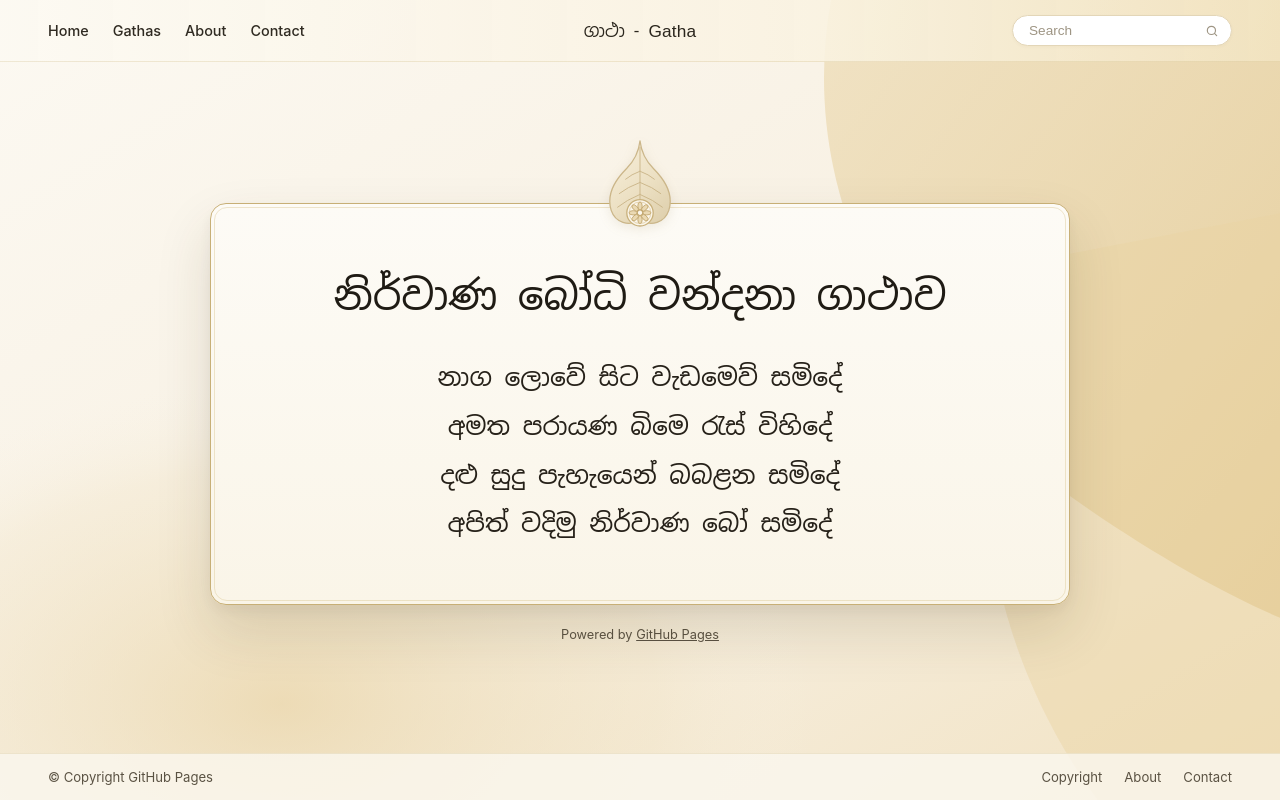
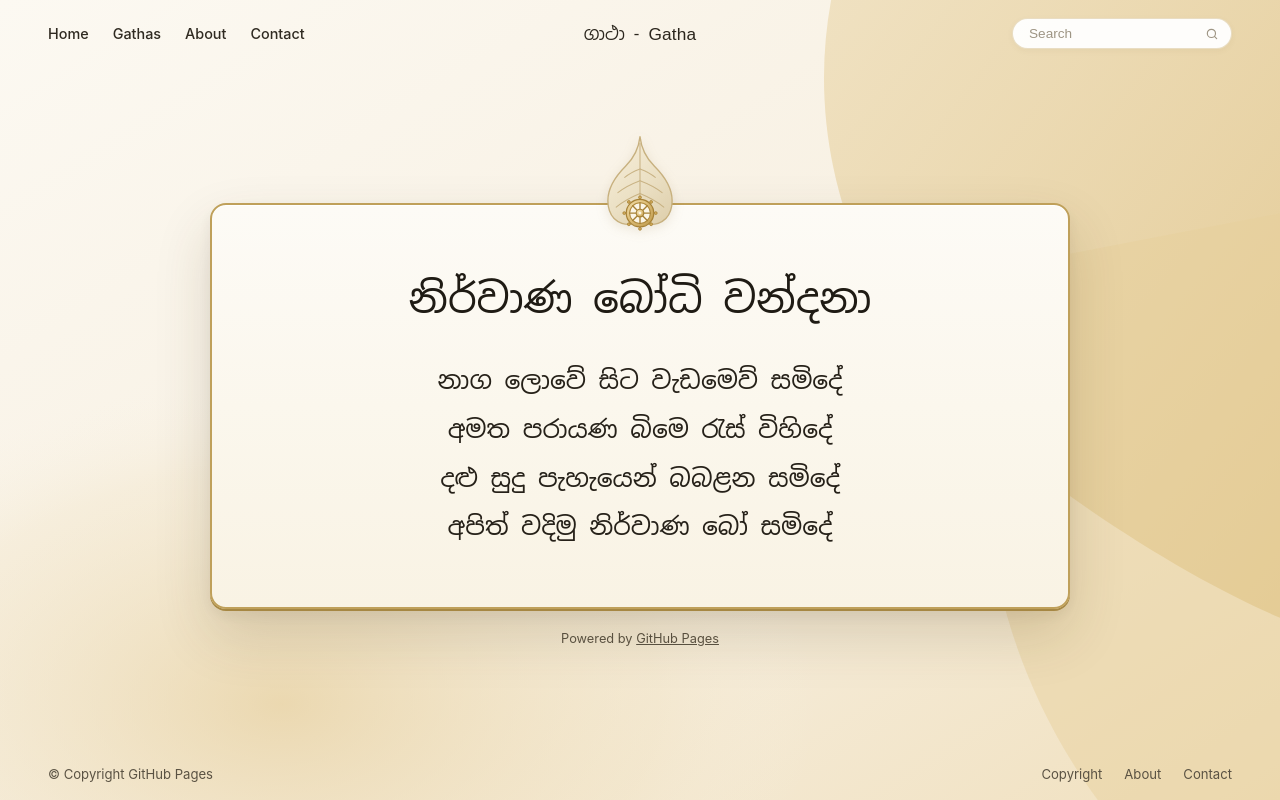
Before and after one commit to yashanthahark-bit/nirwana-bodhi-wandana, a plain HTML site: page index.html in a window 1280 px wide. Drawn offline with Linux system fonts and the light colour scheme.

Commit message:
Refactor styles and update HTML structure
Updated styles and structure for improved layout and design consistency.

```diff
--- a/index.html
+++ b/index.html
@@ -13,9 +13,8 @@
   <style>
     :root {
       --bg-base: #fbf7ee;
-      --card-bg: #fcf9f2;
-      --border-gold: #c7af76;
-      --border-gold-soft: #e2d1a7;
+      --border-gold: #bfa05a;
+      --border-gold-dark: #a68743;
       --text-primary: #221e17;
       --text-secondary: #5a5243;
     }
@@ -37,7 +36,7 @@
       overflow-x: hidden;
     }
 
-    /* Exact Prototype Background Curves */
+    /* Seamless Background Curves matching Prototype */
     .bg-canvas {
       position: fixed;
       inset: 0;
@@ -47,21 +46,15 @@
       pointer-events: none;
     }
 
-    /* Top Navigation Bar */
+    /* Top Navigation Bar — Seamless over background */
     header {
       position: relative;
       z-index: 10;
       display: grid;
       grid-template-columns: 1fr auto 1fr;
       align-items: center;
-      padding: 15px 48px;
-      background: linear-gradient(
-        90deg,
-        rgba(252, 249, 242, 0.92) 0%,
-        rgba(249, 242, 224, 0.88) 65%,
-        rgba(242, 228, 194, 0.85) 100%
-      );
-      border-bottom: 1px solid rgba(199, 175, 118, 0.25);
+      padding: 18px 48px;
+      background: transparent;
       font-family: -apple-system, BlinkMacSystemFont, "Segoe UI", Roboto, sans-serif;
       font-size: 0.9rem;
     }
@@ -104,12 +97,12 @@
       width: 100%;
       padding: 7px 36px 7px 16px;
       border-radius: 999px;
-      border: 1px solid #e3d6b8;
-      background: #ffffff;
+      border: 1px solid rgba(191, 160, 90, 0.35);
+      background: rgba(255, 255, 255, 0.95);
       font-size: 0.85rem;
       color: var(--text-primary);
       outline: none;
-      box-shadow: 0 1px 3px rgba(90, 70, 30, 0.04);
+      box-shadow: 0 2px 6px rgba(90, 70, 30, 0.05);
     }
 
     .search-field input::placeholder {
@@ -136,48 +129,40 @@
       flex-direction: column;
       align-items: center;
       justify-content: center;
-      padding: 40px 24px 48px;
+      padding: 36px 24px 44px;
     }
 
     .card-wrapper {
       position: relative;
       width: 100%;
       max-width: 860px;
-      margin-top: 38px;
+      margin-top: 42px;
     }
 
-    /* Overlapping Bo Leaf & Lotus Rosette Emblem */
+    /* Overlapping Bo Leaf & Detailed Dharma Chakra Emblem */
     .bo-emblem {
       position: absolute;
-      top: -68px;
+      top: -72px;
       left: 50%;
       transform: translateX(-50%);
       z-index: 8;
       pointer-events: none;
-      filter: drop-shadow(0 3px 6px rgba(135, 108, 52, 0.12));
+      filter: drop-shadow(0 3px 6px rgba(135, 108, 52, 0.14));
     }
 
     .card {
       width: 100%;
-      background: linear-gradient(180deg, #fdfbf6 0%, #faf5e8 100%);
-      border: 1.5px solid var(--border-gold);
+      background: linear-gradient(180deg, #fdfbf6 0%, #f9f3e4 100%);
+      border: 2px solid var(--border-gold);
       border-radius: 16px;
-      padding: 64px 48px 56px;
+      padding: 66px 48px 56px;
       text-align: center;
       position: relative;
       box-shadow:
-        0 26px 55px rgba(74, 56, 20, 0.14),
-        0 6px 16px rgba(74, 56, 20, 0.06);
-    }
-
-    /* Subtle inner bevel highlight */
-    .card::after {
-      content: "";
-      position: absolute;
-      inset: 3px;
-      border: 1px solid rgba(226, 209, 167, 0.55);
-      border-radius: 13px;
-      pointer-events: none;
+        0 2px 0 var(--border-gold-dark),
+        0 26px 56px rgba(74, 56, 20, 0.16),
+        0 6px 16px rgba(74, 56, 20, 0.07),
+        inset 0 1px 0 rgba(255, 255, 255, 0.9);
     }
 
     h1 {
@@ -207,16 +192,15 @@
       text-decoration: underline;
     }
 
-    /* Footer */
+    /* Footer — Seamless over background */
     footer {
       position: relative;
       z-index: 10;
       display: flex;
       align-items: center;
       justify-content: space-between;
-      padding: 15px 48px;
-      background: rgba(251, 247, 238, 0.82);
-      border-top: 1px solid rgba(199, 175, 118, 0.25);
+      padding: 18px 48px;
+      background: transparent;
       font-family: -apple-system, BlinkMacSystemFont, "Segoe UI", Roboto, sans-serif;
       font-size: 0.82rem;
       color: var(--text-secondary);
@@ -247,7 +231,7 @@
         display: none;
       }
       .card {
-        padding: 56px 22px 44px;
+        padding: 58px 22px 44px;
       }
       footer {
         padding: 14px 20px;
@@ -261,35 +245,31 @@
     <defs>
       <linearGradient id="baseCream" x1="0%" y1="0%" x2="100%" y2="100%">
         <stop offset="0%" stop-color="#fcf9f2" />
-        <stop offset="60%" stop-color="#f7efe0" />
-        <stop offset="100%" stop-color="#f1e2c2" />
+        <stop offset="58%" stop-color="#f7efe0" />
+        <stop offset="100%" stop-color="#f0e0be" />
       </linearGradient>
       <linearGradient id="rightGoldArc" x1="0%" y1="0%" x2="100%" y2="100%">
-        <stop offset="0%" stop-color="#eddcb6" stop-opacity="0.72" />
-        <stop offset="100%" stop-color="#e3ca94" stop-opacity="0.88" />
+        <stop offset="0%" stop-color="#eddcb6" stop-opacity="0.78" />
+        <stop offset="100%" stop-color="#e1c68c" stop-opacity="0.92" />
       </linearGradient>
       <radialGradient id="bottomLeftGlow" cx="22%" cy="88%" r="42%">
-        <stop offset="0%" stop-color="#e7d09e" stop-opacity="0.65" />
+        <stop offset="0%" stop-color="#e5cd99" stop-opacity="0.68" />
         <stop offset="70%" stop-color="#efe0be" stop-opacity="0.28" />
         <stop offset="100%" stop-color="#fbf7ee" stop-opacity="0" />
       </radialGradient>
     </defs>
 
-    <!-- Base Warm Cream -->
     <rect width="1440" height="900" fill="url(#baseCream)" />
-
-    <!-- Soft Circular Golden Wash on Bottom-Left -->
     <rect width="1440" height="900" fill="url(#bottomLeftGlow)" />
 
-    <!-- Sweeping Right-Side Golden Organic Curve -->
     <path
       d="M935,0 C900,190 980,390 1165,530 C1275,612 1370,665 1440,695 L1440,0 Z"
       fill="url(#rightGoldArc)"
     />
     <path
       d="M1180,290 C1065,450 1095,710 1235,900 L1440,900 L1440,240 Z"
-      fill="#e8d3a3"
-      fill-opacity="0.45"
+      fill="#e6cf9c"
+      fill-opacity="0.48"
     />
   </svg>
 
@@ -314,18 +294,23 @@
 
   <main>
     <div class="card-wrapper">
-      <!-- Authentic Champagne-Gold Bo Leaf & Lotus Rosette matching Prototype -->
+      <!-- Sacred Bo Leaf & Crisp 8-Spoked Dharma Chakra -->
       <div class="bo-emblem" aria-hidden="true">
-        <svg width="96" height="114" viewBox="0 0 120 140">
+        <svg width="102" height="120" viewBox="0 0 120 140">
           <defs>
             <linearGradient id="boLeafGrad" x1="20%" y1="0%" x2="85%" y2="100%">
               <stop offset="0%" stop-color="#f7eed9" />
-              <stop offset="55%" stop-color="#ece0c3" />
+              <stop offset="55%" stop-color="#ebe0c4" />
               <stop offset="100%" stop-color="#dfd0ad" />
             </linearGradient>
+            <radialGradient id="chakraGold" cx="35%" cy="35%" r="70%">
+              <stop offset="0%" stop-color="#f5e3b3" />
+              <stop offset="60%" stop-color="#dfc17d" />
+              <stop offset="100%" stop-color="#c39f52" />
+            </radialGradient>
           </defs>
 
-          <!-- Heart-shaped Sacred Bo Leaf with Graceful Drip-Tip -->
+          <!-- Heart-shaped Sacred Bo Leaf with Long Drip-Tip -->
           <path
             d="M60 6
                C61.5 20, 66 30, 77 41
@@ -335,13 +320,13 @@
                C18 74, 27 57, 43 41
                C54 30, 58.5 20, 60 6 Z"
             fill="url(#boLeafGrad)"
-            stroke="#cbb689"
+            stroke="#c7b07e"
             stroke-width="1.6"
             stroke-linejoin="round"
           />
 
           <!-- Delicate Leaf Midrib and Lateral Veins -->
-          <g stroke="#c7b183" stroke-width="1.25" stroke-linecap="round" fill="none" opacity="0.85">
+          <g stroke="#c3ab79" stroke-width="1.25" stroke-linecap="round" fill="none" opacity="0.85">
             <path d="M60 14 L60 104" />
             <path d="M60 44 Q49 48 42 54" />
             <path d="M60 44 Q71 48 78 54" />
@@ -351,28 +336,42 @@
             <path d="M60 73 Q77 80 88 89" />
           </g>
 
-          <!-- Ornate 8-Petal Lotus / Dharma Medallion at Base -->
+          <!-- Rich Golden 8-Spoked Dharma Chakra (Wheel of Dhamma) -->
           <g transform="translate(60, 96)">
-            <circle r="16.5" fill="#fbf6ea" stroke="#c8b07b" stroke-width="1.6" />
-            <circle r="13.5" fill="none" stroke="#dcc89b" stroke-width="0.9" />
-            <!-- 8 Lotus Petals -->
-            <g fill="#ead9b3" stroke="#c2a76f" stroke-width="1.1">
-              <ellipse cx="0" cy="-8.5" rx="2.7" ry="5" />
-              <ellipse cx="0" cy="8.5" rx="2.7" ry="5" />
-              <ellipse cx="-8.5" cy="0" rx="5" ry="2.7" />
-              <ellipse cx="8.5" cy="0" rx="5" ry="2.7" />
-              <ellipse cx="-6" cy="-6" rx="2.7" ry="5" transform="rotate(-45 -6 -6)" />
-              <ellipse cx="6" cy="6" rx="2.7" ry="5" transform="rotate(-45 6 6)" />
-              <ellipse cx="6" cy="-6" rx="2.7" ry="5" transform="rotate(45 6 -6)" />
-              <ellipse cx="-6" cy="6" rx="2.7" ry="5" transform="rotate(45 -6 6)" />
+            <!-- Outer Finials / Knobs -->
+            <g fill="#cfa958" stroke="#a68136" stroke-width="0.9">
+              <circle cx="0" cy="-18.5" r="1.7" />
+              <circle cx="0" cy="18.5" r="1.7" />
+              <circle cx="-18.5" cy="0" r="1.7" />
+              <circle cx="18.5" cy="0" r="1.7" />
+              <circle cx="-13.1" cy="-13.1" r="1.7" />
+              <circle cx="13.1" cy="13.1" r="1.7" />
+              <circle cx="13.1" cy="-13.1" r="1.7" />
+              <circle cx="-13.1" cy="13.1" r="1.7" />
             </g>
-            <circle r="3.4" fill="#fbf6ea" stroke="#c2a76f" stroke-width="1.3" />
+
+            <!-- Outer Rim -->
+            <circle r="16.2" fill="url(#chakraGold)" stroke="#a68136" stroke-width="1.4" />
+            <!-- Inner Cutout Circle -->
+            <circle r="12.2" fill="#fbf5e6" stroke="#b08b3e" stroke-width="1.2" />
+
+            <!-- 8 Spokes -->
+            <g stroke="#a68136" stroke-width="1.6" stroke-linecap="round">
+              <line x1="0" y1="-12.2" x2="0" y2="12.2" />
+              <line x1="-12.2" y1="0" x2="12.2" y2="0" />
+              <line x1="-8.6" y1="-8.6" x2="8.6" y2="8.6" />
+              <line x1="8.6" y1="-8.6" x2="-8.6" y2="8.6" />
+            </g>
+
+            <!-- Central Hub -->
+            <circle r="4.5" fill="url(#chakraGold)" stroke="#a68136" stroke-width="1.3" />
+            <circle r="1.6" fill="#fbf5e6" />
           </g>
         </svg>
       </div>
 
       <article class="card">
-        <h1>නිර්වාණ බෝධි වන්දනා ගාථාව</h1>
+        <h1>නිර්වාණ බෝධි වන්දනා</h1>
         <div class="verse">
           <p>නාග ලොවේ සිට වැඩමෙව් සමිදේ</p>
           <p>අමත පරායණ බිමෙ රැස් විහිදේ</p>
```
